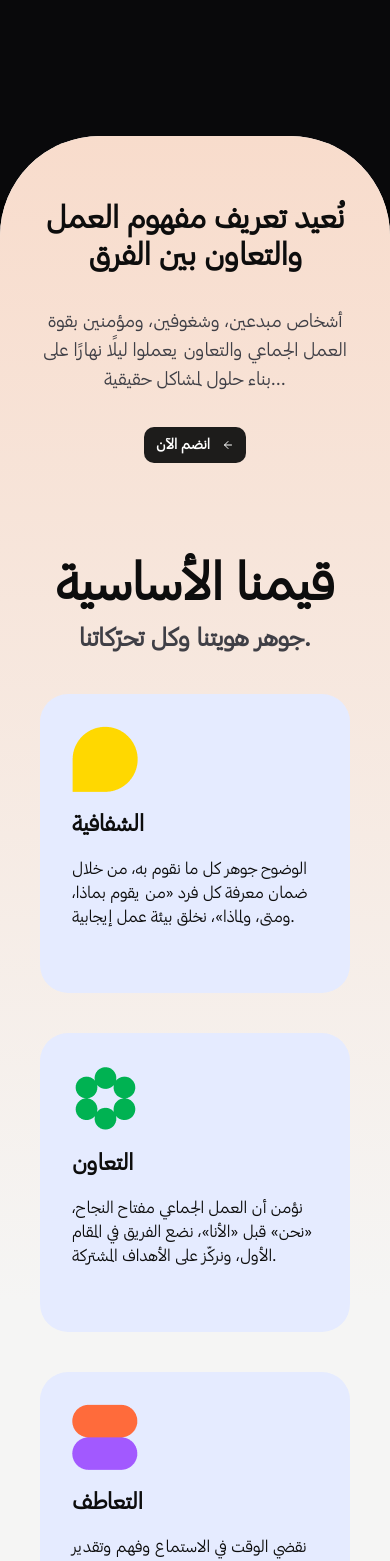
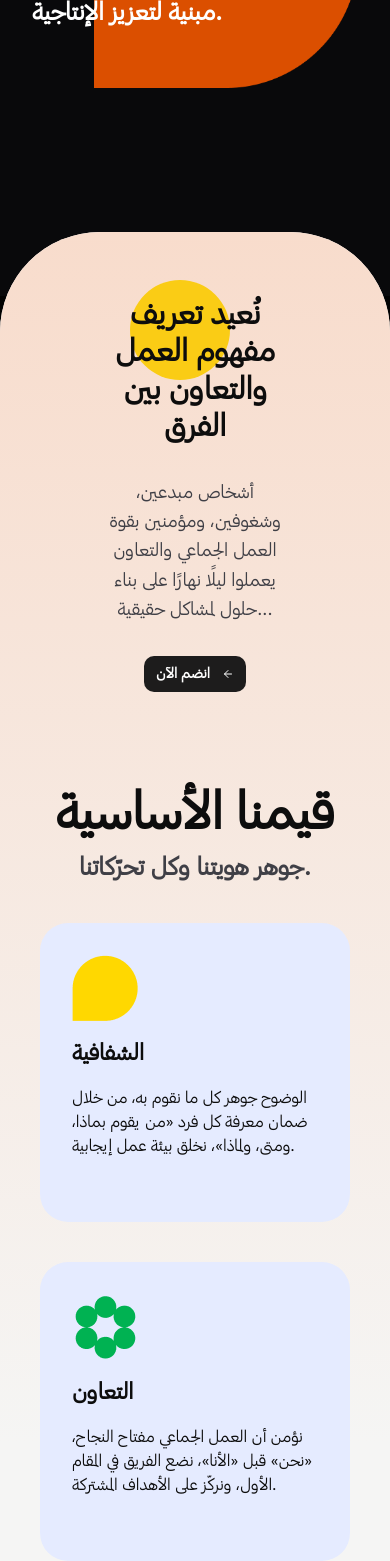
Before and after one commit to MudeerHQ/mudeerWebsite, a Next.js app: page /en/about-mudeer in a window 390 px wide. Shown: the part 4680-6241 px from the top of the page. Built offline with nearby package versions, Linux system fonts and the light colour scheme.

Commit message:
finish about mudeer page

```diff
--- /dev/null
+++ b/src/app/[locale]/about-mudeer/_component/AboutFooter.tsx
@@ -0,0 +1,40 @@
+import React from "react";
+import { useLocale } from "next-intl";
+import { ArrowLeft } from "lucide-react";
+
+export default function AboutFooter() {
+  const locale = useLocale();
+  return (
+    <div
+      dir={locale === "ar" ? "rtl" : "ltr"}
+      className="h-auto min-h-[500px] -mt-32 bg-white rounded-t-[100px] overflow-hidden max-sm:pb-20"
+    >
+      <div className="h-auto bg-white">
+        <div className="w-11/12 md:w-3/4 mx-auto flex flex-col items-center gap-8 py-16 md:py-36 text-center">
+          <h2 className="text-3xl md:text-[40px] font-semibold text-[#0D0D0D] leading-tight">
+            طريقة أفضل لإدارة العمل التعاوني
+          </h2>
+          <p className="text-xl md:text-[35px] font-light text-[#0D0D0D] leading-relaxed w-[50%] max-md:w-[90%]">
+            تعاون أكثر، إنتاجية أعلى، إنجاز أكبر{" "}
+          </p>
+          <p className="text-2xl font-normal text-[#0D0D0D] leading-relaxed w-[50%] max-md:w-[90%]">
+            أدر كل مشروعاتك وفرق عملك من مكان واحد بسهولة وسلاسة مع مدير.{" "}
+          </p>
+          <div className="group w-[150px] relative flex justify-center items-center gap-2 text-[#FFFFFF] bg-[#141414F5] rounded-[10px] py-2 px-3 text-base font-medium cursor-pointer hover:rounded-3xl transition-all duration-300">
+          <ArrowLeft
+            color="#FFFFFF"
+            size={12}
+            className="ml-2 absolute -right-4 group-hover:right-2 transition-all duration-200"
+          />
+          جرّب مدير مجانًا
+          <ArrowLeft
+            color="#FFFFFF"
+            size={12}
+            className="group-hover:hidden transition-opacity duration-200"
+          />
+        </div>
+        </div>
+      </div>
+    </div>
+  );
+}
--- a/src/app/[locale]/about-mudeer/_component/AboutStory.tsx
+++ b/src/app/[locale]/about-mudeer/_component/AboutStory.tsx
@@ -35,7 +35,7 @@ export default function AboutStory() {
           </div>
         </div>
 
-        <div className="grid grid-cols-1 sm:grid-cols-2 lg:grid-cols-5 gap-4 px-4 md:px-14">
+        <div className="grid grid-cols-1 sm:grid-cols-2 lg:grid-cols-5 gap-4 px-4 md:px-14 md:mb-48 max-md:mb-40 max-sm:mb-24">
           {[
             {
               img: shape1,
--- a/src/app/[locale]/about-mudeer/_component/AboutValues.tsx
+++ b/src/app/[locale]/about-mudeer/_component/AboutValues.tsx
@@ -58,11 +58,12 @@ export default function AboutValues() {
   return (
     <div
       dir={locale === "ar" ? "rtl" : "ltr"}
-      className="h-auto min-h-[1550px] -mt-16 bg-[linear-gradient(to_bottom,#F8DCCC_0%,theme(colors.stone.100)_0%)] rounded-t-[100px] overflow-hidden max-sm:pb-20"
+      className="h-auto min-h-[1750px] max-md:min-h-[1850px]  -mt-16 bg-[linear-gradient(to_bottom,#F8DCCC_0%,theme(colors.stone.100)_0%)] rounded-t-[100px] overflow-hidden max-sm:pb-20"
     >
       <div className="h-auto bg-[linear-gradient(to_bottom,#F8DCCC_0%,theme(colors.stone.100)_35%)]">
-        <div className="w-11/12 md:w-3/4 mx-auto flex flex-col items-center gap-8 py-16 md:py-36 text-center">
-          <h2 className="text-3xl md:text-[40px] font-semibold text-[#0D0D0D] leading-tight">
+        <div className=" py-16 md:py-36 text-center relative">
+          <div className="w-1/2 mx-auto flex flex-col items-center gap-8 relative">
+            <h2 className="text-3xl md:text-[40px] font-semibold text-[#0D0D0D] leading-tight z-20">
               نُعيد تعريف مفهوم العمل والتعاون بين الفرق
             </h2>
             <p className="text-lg md:text-xl font-normal text-[#3F3F46] leading-relaxed w-[50%] max-md:w-[90%]">
@@ -76,6 +77,10 @@ export default function AboutValues() {
                 className="group-hover:hidden transition-opacity duration-200"
               />
             </button>
+
+            {/* Yellow circle positioned at top-left under the text */}
+            <span className="absolute -top-4 left-8 w-[100px] h-[100px] bg-yellow-400 rounded-full z-10"></span>
+          </div>
         </div>
 
         <div className="flex flex-col items-center mt-5 mb-10 text-center">
@@ -87,7 +92,7 @@ export default function AboutValues() {
           </p>
         </div>
 
-        <div className="grid grid-cols-1 sm:grid-cols-2 md:grid-cols-3 lg:grid-cols-4 gap-10 px-4 md:px-20">
+        <div className="grid grid-cols-1 md:grid-cols-2 lg:grid-cols-4 gap-10 px-4 md:px-20 md:mb-48 max-md:mb-40 max-sm:mb-24">
           {values.map(({ img, title, desc }, index) => (
             <div
               key={index}
--- a/src/app/[locale]/about-mudeer/page.tsx
+++ b/src/app/[locale]/about-mudeer/page.tsx
@@ -5,6 +5,7 @@ import AboutHeader from "./_component/AboutHeader";
 import MudeerStory from "./_component/AboutStory";
 import AboutVision from "./_component/AboutVision";
 import AboutValues from "./_component/AboutValues";
+import AboutFooter from "./_component/AboutFooter";
 
 export default function ContactSales() {
   const locale = useLocale();
@@ -18,6 +19,7 @@ export default function ContactSales() {
       <MudeerStory />
       <AboutVision />
       <AboutValues />
+      <AboutFooter />
     </div>
   );
 }
--- a/src/components/Footer.tsx
+++ b/src/components/Footer.tsx
@@ -7,7 +7,7 @@ import logoFooter from "./../app/assets/logo-footer.png";
 export default function Footer() {
   return (
     <div
-      className="h-auto pt-[100px] md:pt-[240px] pb-[80px] rounded-t-[60px] bg-[#09090B] bg-top bg-no-repeat flex flex-col justify-center items-center gap-20 max-sm:gap-0"
+      className=" overflow-hidden h-auto pt-[100px] md:pt-[240px] pb-[80px] rounded-t-[60px] bg-[#09090B] bg-top bg-no-repeat flex flex-col justify-center items-center gap-20 max-sm:gap-0"
       style={{ backgroundImage: `url(${backFooter.src})` }}
       dir="rtl"
     >
```
Lines whose indentation alone changed are shown as unchanged.
